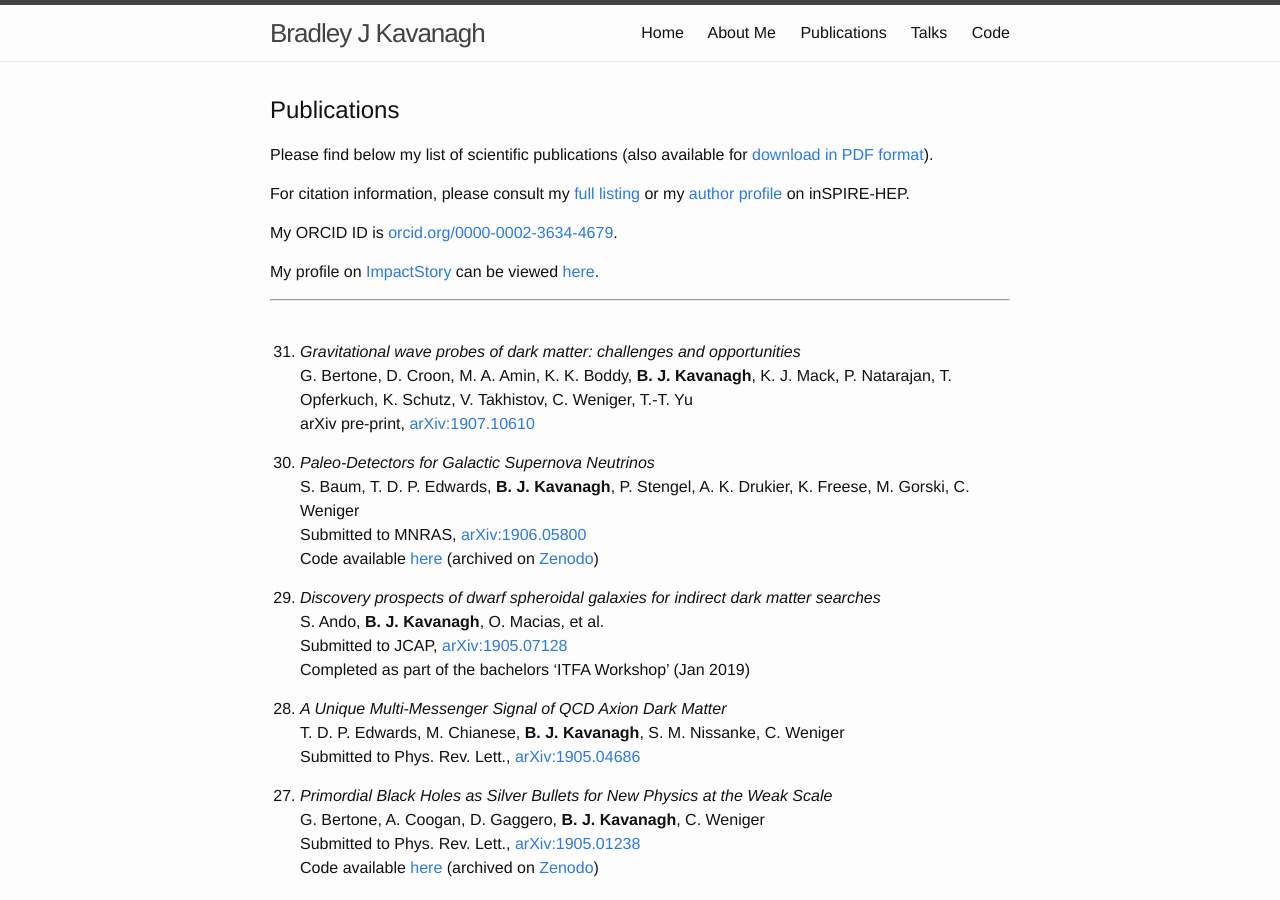
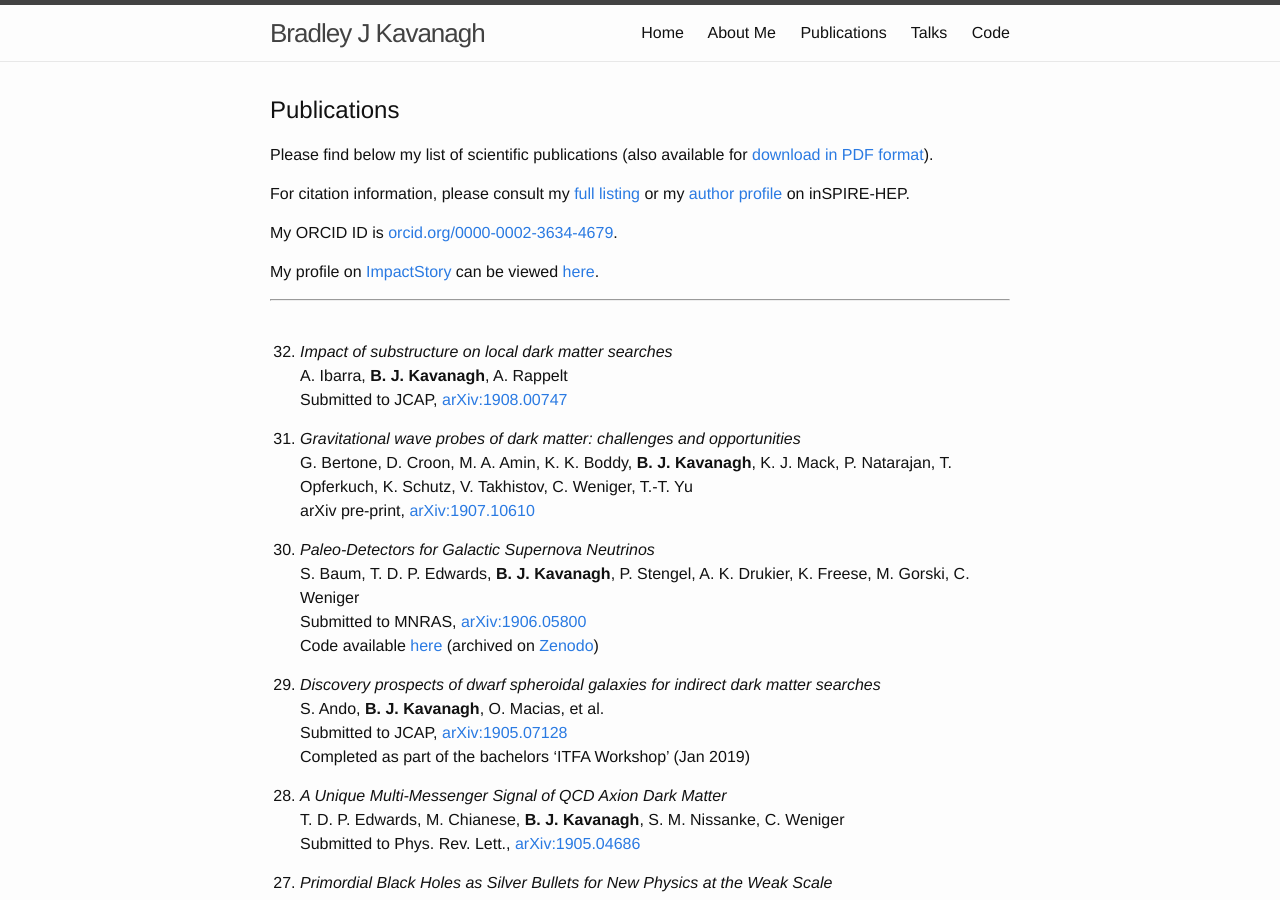
Before and after one commit to bradkav/bradkav.github.io, a Jekyll site: the page built from publications.md, in a window 1280 px wide and 900 px high. Built offline with Jekyll 4.4.1, drawn with Linux system fonts in a browser that asks for light colours.

Commit message:
Added local sub-structure paper

```diff
--- a/publications.md
+++ b/publications.md
@@ -18,6 +18,10 @@ My profile on [ImpactStory](https://impactstory.org/) can be viewed [here](https
 
 ***
 <br>
+
+32. *Impact of substructure on local dark matter searches*
+A. Ibarra, **B. J. Kavanagh**, A. Rappelt
+Submitted to JCAP, [arXiv:1908.00747](https://arxiv.org/abs/1908.00747)
 
 31. *Gravitational wave probes of dark matter: challenges and opportunities*
 G. Bertone, D. Croon, M. A. Amin, K. K. Boddy, **B. J. Kavanagh**, K. J. Mack, P. Natarajan, T. Opferkuch, K. Schutz, V. Takhistov, C. Weniger, T.-T. Yu
```
Also changed, not shown: 2 other files.
